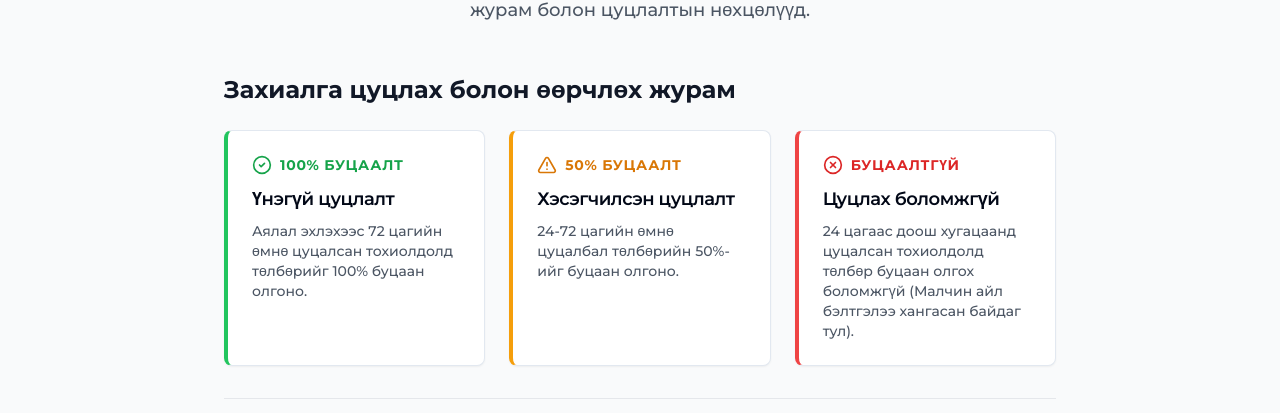
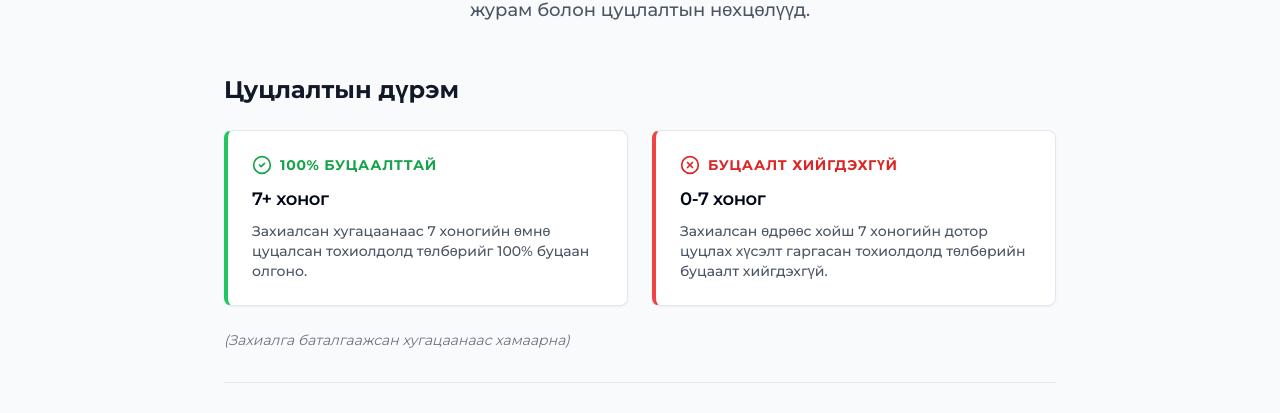
Before and after one commit to anhaa-arch/gerbook-travel-site, a Next.js app: page /terms in a window 1280 px wide. Shown: the part 291-704 px from the top of the page. Built offline with nearby package versions, Linux system fonts and the light colour scheme; no server answers.

Commit message:
Update Terms and Conditions page with new 7-day cancellation policy

```diff
--- a/app/terms/page.tsx
+++ b/app/terms/page.tsx
@@ -18,31 +18,18 @@ export default function TermsPage() {
 
                 <div className="space-y-8">
                     <section>
-                        <h2 className="text-2xl font-bold mb-6 text-gray-900">Захиалга цуцлах болон өөрчлөх журам</h2>
-                        <div className="grid grid-cols-1 md:grid-cols-3 gap-6">
+                        <h2 className="text-2xl font-bold mb-6 text-gray-900">Цуцлалтын дүрэм</h2>
+                        <div className="grid grid-cols-1 md:grid-cols-2 gap-6">
                             <Card className="border-l-4 border-l-green-500 shadow-sm">
                                 <CardHeader className="pb-2">
                                     <div className="flex items-center space-x-2 text-green-600 mb-1">
                                         <CheckCircle2 size={20} />
-                                        <span className="font-bold text-sm uppercase tracking-wider">100% Буцаалт</span>
+                                        <span className="font-bold text-sm uppercase tracking-wider">100% Буцаалттай</span>
                                     </div>
-                                    <CardTitle className="text-lg">Үнэгүй цуцлалт</CardTitle>
+                                    <CardTitle className="text-lg">7+ хоног</CardTitle>
                                 </CardHeader>
                                 <CardContent>
-                                    <p className="text-gray-600 text-sm font-medium">Аялал эхлэхээс 72 цагийн өмнө цуцалсан тохиолдолд төлбөрийг 100% буцаан олгоно.</p>
-                                </CardContent>
-                            </Card>
-
-                            <Card className="border-l-4 border-l-amber-500 shadow-sm">
-                                <CardHeader className="pb-2">
-                                    <div className="flex items-center space-x-2 text-amber-600 mb-1">
-                                        <AlertTriangle size={20} />
-                                        <span className="font-bold text-sm uppercase tracking-wider">50% Буцаалт</span>
-                                    </div>
-                                    <CardTitle className="text-lg">Хэсэгчилсэн цуцлалт</CardTitle>
-                                </CardHeader>
-                                <CardContent>
-                                    <p className="text-gray-600 text-sm font-medium">24-72 цагийн өмнө цуцалбал төлбөрийн 50%-ийг буцаан олгоно.</p>
+                                    <p className="text-gray-600 text-sm font-medium">Захиалсан хугацаанаас 7 хоногийн өмнө цуцалсан тохиолдолд төлбөрийг 100% буцаан олгоно.</p>
                                 </CardContent>
                             </Card>
 
@@ -50,15 +37,18 @@ export default function TermsPage() {
                                 <CardHeader className="pb-2">
                                     <div className="flex items-center space-x-2 text-red-600 mb-1">
                                         <XCircle size={20} />
-                                        <span className="font-bold text-sm uppercase tracking-wider">Буцаалтгүй</span>
+                                        <span className="font-bold text-sm uppercase tracking-wider">Буцаалт хийгдэхгүй</span>
                                     </div>
-                                    <CardTitle className="text-lg">Цуцлах боломжгүй</CardTitle>
+                                    <CardTitle className="text-lg">0-7 хоног</CardTitle>
                                 </CardHeader>
                                 <CardContent>
-                                    <p className="text-gray-600 text-sm font-medium">24 цагаас доош хугацаанд цуцалсан тохиолдолд төлбөр буцаан олгох боломжгүй (Малчин айл бэлтгэлээ хангасан байдаг тул).</p>
+                                    <p className="text-gray-600 text-sm font-medium">Захиалсан өдрөөс хойш 7 хоногийн дотор цуцлах хүсэлт гаргасан тохиолдолд төлбөрийн буцаалт хийгдэхгүй.</p>
                                 </CardContent>
                             </Card>
                         </div>
+                        <p className="text-sm text-gray-500 mt-6 italic">
+                            (Захиалга баталгаажсан хугацаанаас хамаарна)
+                        </p>
                     </section>
 
                     <Separator className="bg-gray-200" />
```
